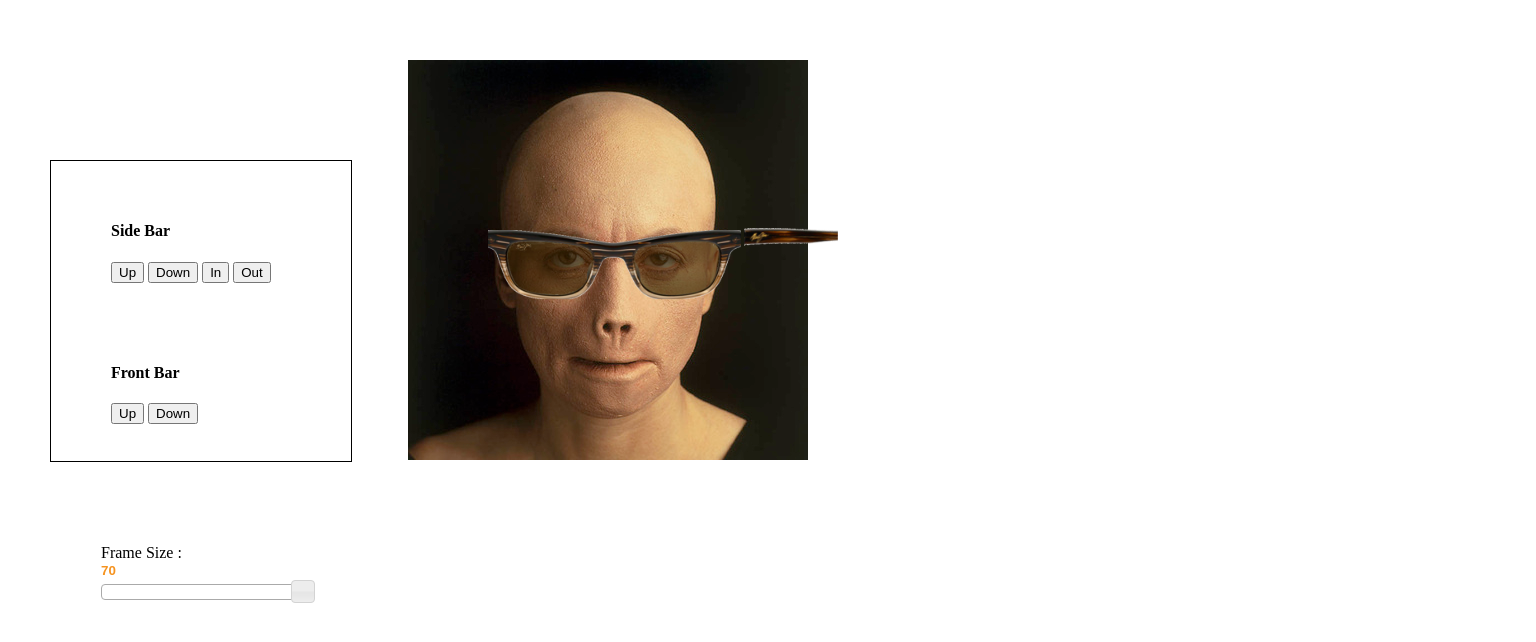
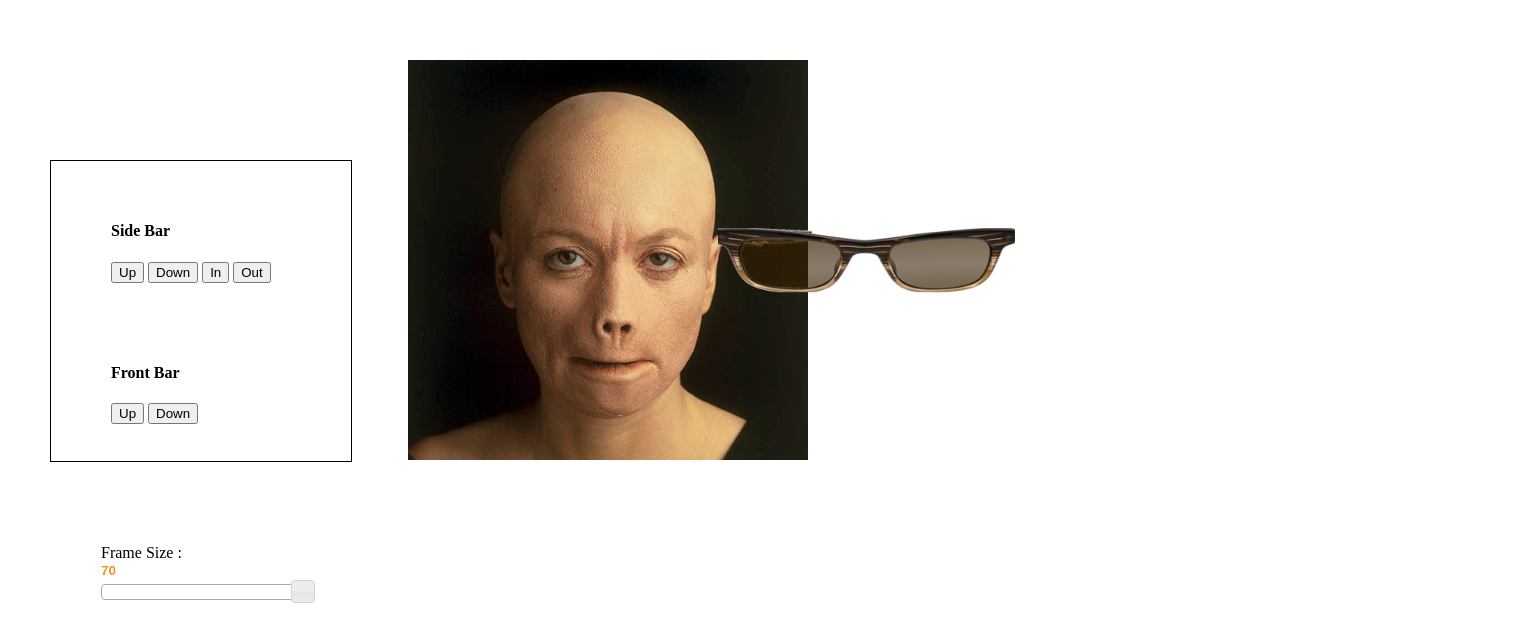
Before and after one commit to rahulletsgomo/Eye-Frame-Project, a plain HTML site: page practiceCanvas.html in a window 1280 px wide. Shown: the part 140-782 px from the top of the page, 1536 px wide, since content can reach past the window. Drawn offline with Linux system fonts and the light colour scheme.

Commit message:
somewhat refactored the code

```diff
--- a/js/canvasFunctions.js
+++ b/js/canvasFunctions.js
@@ -39,6 +39,35 @@ function clearCanvas() {
     sideBarContext.clearRect(sideBarVariables.x, sideBarVariables.y, sideBarHeight + 100, sideBarWidth);
 }
 
-function defaultImage() {
-    sideBarContext.drawImage(sideBar, sideBarVariables.x, sideBarVariables.y, sideBarWidth, sideBarHeight);
+function defaultImage(getImageType) {
+    if (getImageType == "sideBar") {
+        sideBarContext.drawImage(sideBar, sideBarVariables.x, sideBarVariables.y, sideBarWidth, sideBarHeight);
+    }
+    else {
+        frontBarContext.drawImage(frontBar, frontBarVariables.x, frontBarVariables.y, frontBarWidth, frontBarHeight);
+    }
 }
+
+function initCanvas() {
+    sideBarCanvas = document.getElementById("sideBarCanvas");
+    sideBarContext = sideBarCanvas.getContext("2d");
+    frontBarCanvas = document.getElementById("sideBarCanvas");
+    frontBarContext = sideBarCanvas.getContext("2d");
+}
+
+function initImages() {
+    sideBar = new Image();
+    sideBar.src = "images/4_s.png";
+    sideBar.onload = function () {
+        sideBarWidth = (sideBar.width - sideBarVariables.width);
+        sideBarHeight = (sideBar.height - sideBarVariables.height)
+        defaultImage("sideBar");
+    }
+    frontBar = new Image();
+    frontBar.src = "images/4_c.png";
+    frontBar.onload = function () {
+        frontBarWidth = (frontBar.width - frontBarVariables.width);
+        frontBarHeight = (frontBar.height - frontBarVariables.height)
+        defaultImage("frontBar");
+    }
+}
--- a/js/globalVars.js
+++ b/js/globalVars.js
@@ -1,10 +1,21 @@
 //GLobal Variables
+frontBarVariables = {"x":8, "y" : 168, "origin" : 0, "width": 10, "height" : 20}
 sideBarVariables = {"x":8, "y" : 168, "origin" : 0, "width": 10, "height" : 20}
 
 //boolean variables for checking the motion of the object
 isMovedIn = false;
 isMovedDown = false;
 
-//initialise sideBar variables
+//initialise height X width variables
 sideBarWidth = 0;
 sideBarHeight = 0;
+frontBarWidth = 0;
+frontBarHeight = 0;
+
+//initialise canvas and image Objects
+sideBarCanvas = {};
+sideBarContext = {};
+sideBar = {};
+frontBarCanvas = {};
+frontBarContext = {};
+frontBar = {};
--- a/practiceCanvas.html
+++ b/practiceCanvas.html
@@ -4,7 +4,6 @@
 
     <link rel="stylesheet" type="text/css" href="css/eyeGlass.css"/>
     <link rel="stylesheet" type="text/css" href="themes/base/jquery.ui.all.css"/>
-    <!--link rel="stylesheet" type = "text/css" href = "bootstrap/css/bootstrap.min.css" /-->
 
     <script type="text/javascript" src="jquery/jquery.js"></script>
     <script type="text/javascript" src="jquery/jquery-ui-1.8.19.custom.min.js"></script>
@@ -13,17 +12,8 @@
     <script type="text/javascript" src="js/canvasFunctions.js"></script>
     <script type="text/javascript">
         $(function () {
-            //initialise canvas
-            sideBarCanvas = document.getElementById("sideBarCanvas");
-            sideBarContext = sideBarCanvas.getContext("2d");
-            //image object for canvas
-            sideBar = new Image();
-            sideBar.src = "images/4_s.png";
-            sideBar.onload = function () {
-                sideBarWidth = (sideBar.width - sideBarVariables.width);
-                sideBarHeight = (sideBar.height - sideBarVariables.height)
-                defaultImage();
-            }
+            initCanvas();
+            initImages();
             getClickEvents()
             getSliderDraggable()
         });
@@ -32,10 +22,9 @@
 <body>
 <div id="content">
     <div id="specs">
-        <img src="images/4_c.png" id="frontBar" height="70"/>
-        <!--<canvas id="frontBarCanvas" width="800px" height="250px"></canvas>-->
+        <!--<img src="images/4_c.png" id="frontBar" height="70"/>-->
+        <canvas id="frontBarCanvas" width="307px" height="70px"></canvas>
         <canvas id="sideBarCanvas" width="800px" height="250px"></canvas>
-        <!--<canvas id="canvas" width="800px" height="250px"></canvas>-->
     </div>
 </div>
 
@@ -51,8 +40,6 @@
         <h4>Front Bar</h4>
         <input type="button" class="btn btn-inverse" id="frontBarMoveUp" value="Up"/>
         <input type="button" class="btn btn-inverse" id="frontBarMoveDown" value="Down"/>
-        <!--<input type="button" class="btn btn-inverse" id="frontBarMoveIn" value="In"/>-->
-        <!--<input type="button" class="btn btn-inverse" id="frontBarMoveOut" value="Out"/>-->
     </div>
     <div id="adjustHeight">
         Frame Size : <input type="text" id="heightBox" style="border:0; color:#f6931f; font-weight:bold;">
```
